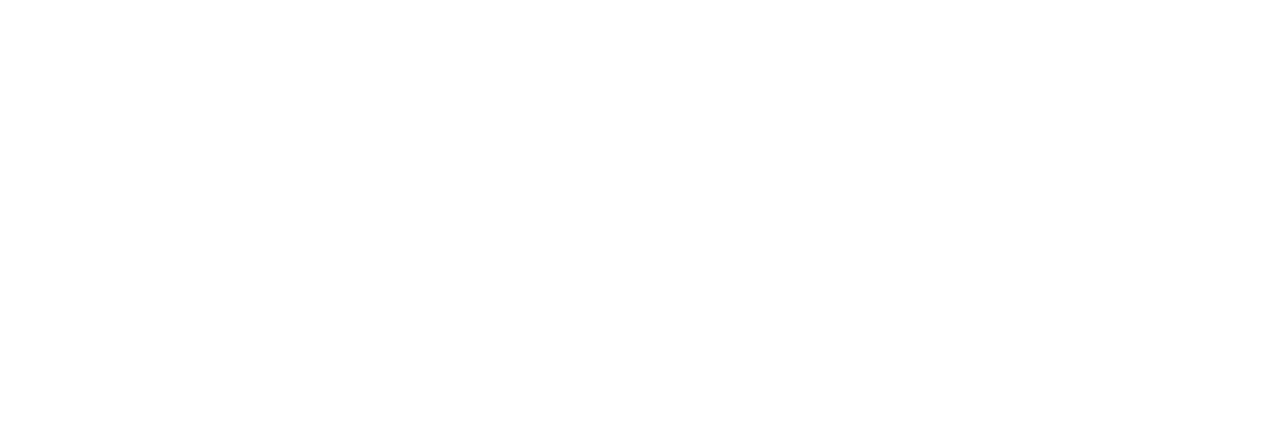
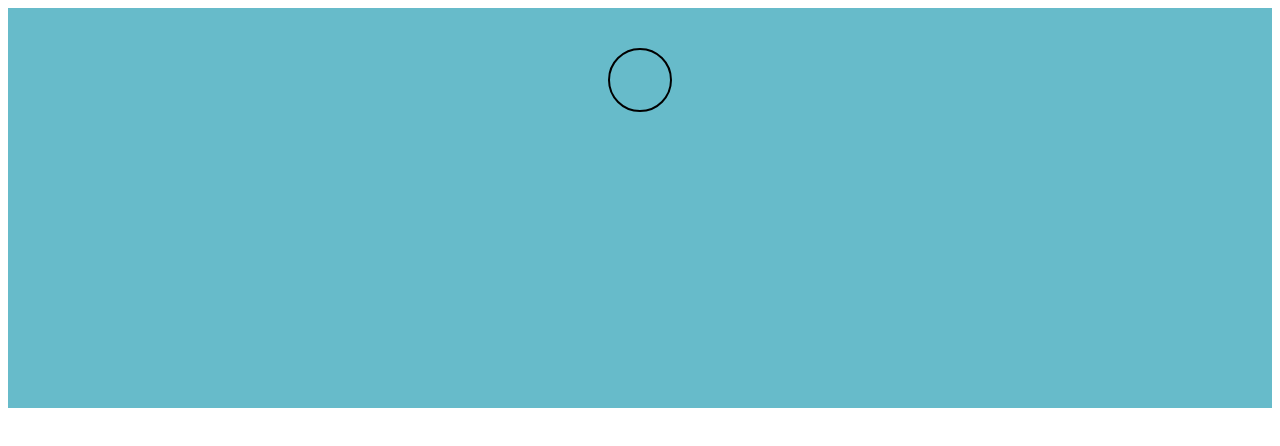
Before and after one commit to Pri-21/Animated-stick-figure, a plain HTML site: page index.html in a window 1280 px wide. Drawn offline with Linux system fonts and the light colour scheme.

Commit message:
Added css for the head

```diff
--- a/Resources/style.css
+++ b/Resources/style.css
@@ -0,0 +1,16 @@
+#wrapper {
+  height: 400px;
+  width: auto;
+  background-color: rgb(103, 187, 202);
+}
+#figure {
+  padding-top: 40px;
+  display: flex;
+  justify-content: center;
+}
+#head {
+  border: 2px black solid;
+  height: 60px;
+  width: 60px;
+  border-radius: 50%;
+}
--- a/index.html
+++ b/index.html
@@ -9,6 +9,7 @@
   </head>
   <body>
     <div id="wrapper">
+      <div id="figure">
       <div id="head"></div>
       <div id="body"></div>
       <div id="left-arm"></div>
@@ -16,6 +17,7 @@
       <div id="left-arm"></div>
       <div id="right-leg"></div>
       <div id="left-leg"></div>
+      </div>
       <script src="stick.js"></script>
     </div>
   </body>
```
